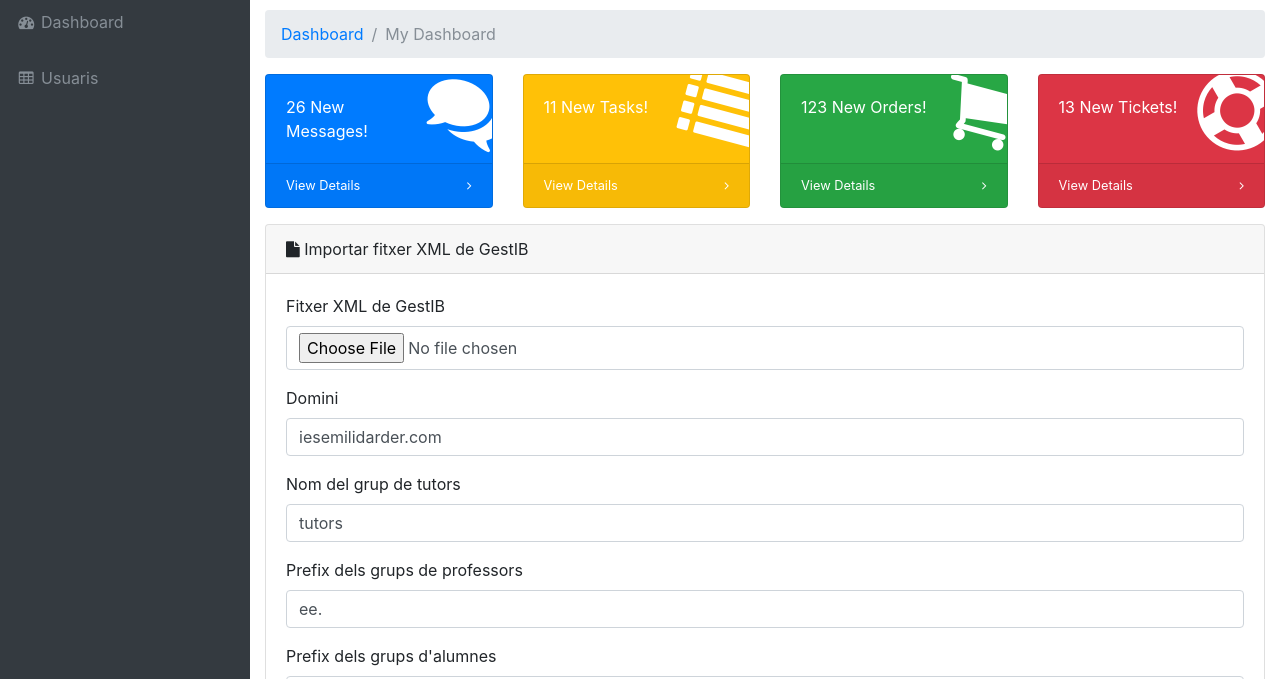
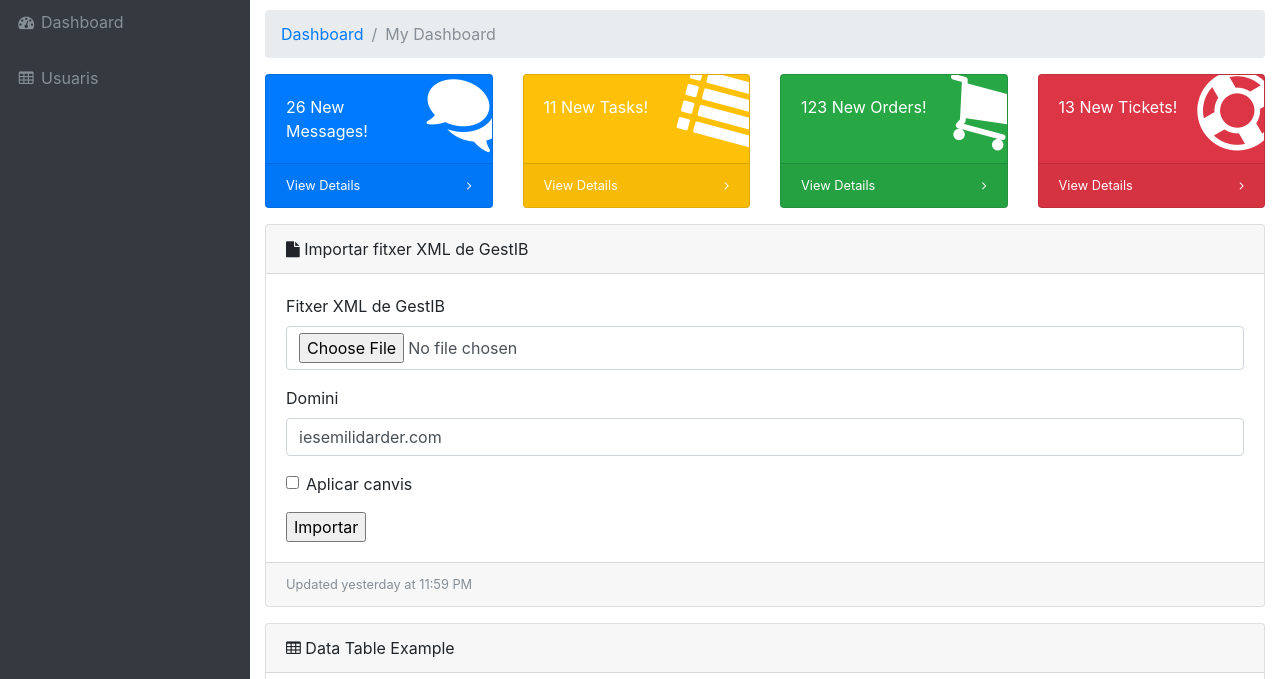
Before and after one commit to miquelcabot/gestib2google_nodejs, a website: page public/index.html in a window 1280 px wide. Shown: the part 62-741 px from the top of the page. Drawn offline with Linux system fonts and the light colour scheme.

Commit message:
Eliminam camps del formulari

```diff
--- a/public/index.html
+++ b/public/index.html
@@ -145,7 +145,7 @@
             <label for="domain">Domini</label>
             <input class="form-control" id="domain" name="domain" type="text" placeholder="Domini" value="iesemilidarder.com">
           </div>
-          <div class="form-group">
+        <!--  <div class="form-group">
             <label for="tutorsgroup">Nom del grup de tutors</label>
             <input class="form-control" id="tutorsgroup" name="tutorsgroup" type="text" placeholder="Grup tutors" value="tutors">
           </div>
@@ -156,11 +156,11 @@
           <div class="form-group">
             <label for="studentsgroup">Prefix dels grups d'alumnes</label>
             <input class="form-control" id="studentsgroup" name="studentsgroup" type="text" placeholder="Prefix" value="alumnat.">
-          </div>
+          </div> -->
           <div class="form-group">
             <div class="form-check">
               <label class="form-check-label">
-                <input class="form-check-input" type="checkbox"> Remember Password</label>
+              <input class="form-check-input" id="apply" name="apply" type="checkbox"> Aplicar canvis</label>
             </div>
           </div>
           <input type="submit" value="Importar">
```
